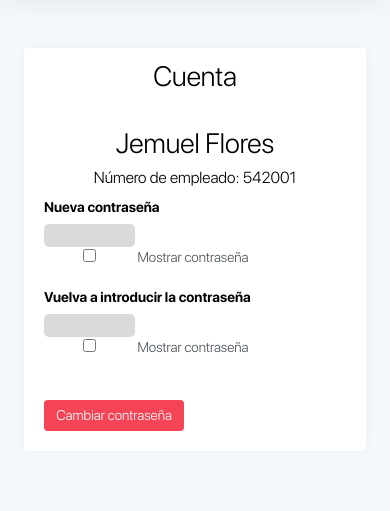
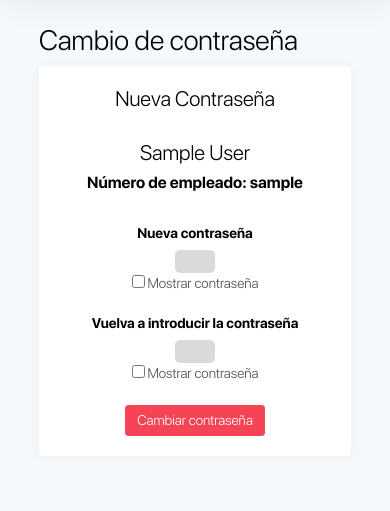
Before and after one commit to binary-penguin/iTempModerna, a PHP site: page /iTempModerna/user/update in a window 390 px wide. Shown: the part 50-561 px from the top of the page. Run offline with PHP 8.4, Linux system fonts and the light colour scheme; the visitor is signed in with stand-in values (Sample User, id 1); data that the repository does not hold is empty.

Commit message:
User, Signup, Master optimized

```diff
--- a/application/controllers/user.php
+++ b/application/controllers/user.php
@@ -7,15 +7,16 @@ class User extends Controller {
 
         $this->model = $this->loadModel('userModel');
         $this->view = $this->loadView('userView', 'user');
-        $this->view->renderHtml();
+        $this->view->renderPanel($this->model->getData());
 
     }
 
     public function update() {
         if (isset($_POST["b_cambiar_contra"])) {
-            $this->model->setUser("10");
+            $this->model->setUser($_SESSION['USER']);
             $this->model->setPassword($_POST["psw"]);
             $this->model->changePswUser();
+            $this->view->renderPanel($this->model->getData());
         }
     }
 }
--- /dev/null
+++ b/application/html/panel/user.php
@@ -0,0 +1,159 @@
+
+    <script>
+    function loadLocations() {
+        <?php  if (isset($locations)): ?>
+            <?php foreach ($locations as $location): ?>
+                document.getElementById("<?= $location['cve_ubicacion']?>").setAttribute('checked', 'checked');
+            <?php endforeach; ?>
+        <?php endif;?>
+    }
+    </script>
+
+
+
+        <div class="main">
+            <nav class="navbar navbar-expand navbar-light bg-white">
+                <a class="sidebar-toggle d-flex mr-2">
+                    <i class="hamburger align-self-center"></i>
+                </a>
+                <div class="navbar-collapse collapse">
+                    <ul class="navbar-nav ml-auto">
+                        <li class="nav-item dropdown">
+                            <a class="nav-icon dropdown-toggle d-inline-block d-sm-none" href="#" data-toggle="dropdown">
+                                <i class="align-middle" data-feather="settings"></i>
+                            </a>
+
+                            <a class="nav-link dropdown-toggle d-none d-sm-inline-block" href="#" data-toggle="dropdown">
+                                <span class="text-dark"><?=$_SESSION['NAME']?></span>
+                            </a>
+                            <div class="dropdown-menu dropdown-menu-right">
+                                <a class="dropdown-item" href="<?=URL?>account"><i class="align-middle mr-1" data-feather="user"></i>Cuenta</a>
+                                <a class="dropdown-item" href="<?=URL?>home/logout">Cerrar sesión</a>
+                            </div>
+                        </li>
+                    </ul>
+                </div>
+            </nav>
+            <main class="content">
+                <div class="container-fluid">
+                    <div>
+                        <h1>Cambio de contraseña</h1>
+                    </div>
+                    <div class="container-fluid p-0">
+                        <div class="row">
+                            <div class="col-12 col-xl d-flex text-center">
+                                <div class="card flex-fill">
+                                    <div class="card-body">
+                                        <div class="row">
+                                            <div class="col-md-12 col-lg-3 col-xl-3">
+                                                <i class="feather-lg text-primary" data-feather="key"></i>
+                                                <h3>Nueva Contraseña</h3>
+                                                <br>
+                                            </div>
+                                        </div>
+                                        <h3><?=$_SESSION['NAME']?></h3>
+                                        <h5 class="card-title bold-h5">Número de empleado: <?=$_SESSION['USER']?></h5>
+                                        <br>
+                                        <form action="<?php echo URL?>user/update" method="POST">
+                                            <h5 class="bold-h5">Nueva contraseña</h5>
+                                            <input type="password" id="psw" name="psw" class="campo-psw-user" pattern="(?=.*\d)(?=.*[a-z])(?=.*[A-Z]).{8,}" title="" required>
+                                            <br>
+                                            <div class="row">
+                                                <div class="col-12">
+                                                    <input type="checkbox" name="mostrar_contra" onclick="mostrar(document.getElementById('psw'));"/>
+                                                    <p class="card-text mostrar-txt mt-2 d-inline" >Mostrar contraseña</p>
+                                                </div>
+                                            </div>
+                                            <br>
+                                            <h5 class="bold-h5">Vuelva a introducir la contraseña</h5>
+                                            <input type="password" id="confirm_password" name="confirm_password" class="campo-psw-user" title="" required>
+                                            <br>
+                                            <div class="row">
+                                                <div class="col-12">
+                                                    <input type="checkbox" name="mostrar_contra" onclick="mostrar(document.getElementById('confirm_password'));"/>
+                                                    <p class="card-text mostrar-txt mt-2 d-inline" >Mostrar contraseña</p>
+                                                </div>
+                                            </div>
+                                            <div id="message">
+                                                <p id="letter" class="invalid">1 Letra <b>minúscula</b></p>
+                                                <p id="capital" class="invalid">1 Letra <b>mayúscula</b></p>
+                                                <p id="number" class="invalid">1 Dígito <b> numérico</b></p>
+                                                <p id="length" class="invalid">Y ser mayor a <b>8 caracteres</b></p>
+                                            </div>
+                                            <br>
+                                            <input type="submit" name="b_cambiar_contra" class="btn btn-danger" value="Cambiar contraseña" />
+                                        </form>
+                                    </div>
+                                </div>
+                            </div>
+                        </div>
+                    </div>
+                </div>
+            </main>
+        </div>
+
+    <script>
+        var password = document.getElementById("psw"),
+            confirm_password = document.getElementById("confirm_password");
+
+        function validatePassword() {
+            if (password.value != confirm_password.value) {
+                confirm_password.setCustomValidity("Favor de revisar contraseña");
+            } else {
+                confirm_password.setCustomValidity('');
+            }
+        }
+
+        password.onchange = validatePassword;
+        confirm_password.onkeyup = validatePassword;
+        var myInput = document.getElementById("psw");
+        var letter = document.getElementById("letter");
+        var capital = document.getElementById("capital");
+        var number = document.getElementById("number");
+        var length = document.getElementById("length");
+        myInput.onfocus = function() {
+            document.getElementById("message").style.display = "block";
+        }
+        myInput.onblur = function() {
+            document.getElementById("message").style.display = "none";
+        }
+        myInput.onkeyup = function() {
+            var lowerCaseLetters = /[a-z]/g;
+            if (myInput.value.match(lowerCaseLetters)) {
+                letter.classList.remove("invalid");
+                letter.classList.add("valid");
+            } else {
+                letter.classList.remove("valid");
+                letter.classList.add("invalid");
+            }
+            var upperCaseLetters = /[A-Z]/g;
+            if (myInput.value.match(upperCaseLetters)) {
+                capital.classList.remove("invalid");
+                capital.classList.add("valid");
+            } else {
+                capital.classList.remove("valid");
+                capital.classList.add("invalid");
+            }
+            var numbers = /[0-9]/g;
+            if (myInput.value.match(numbers)) {
+                number.classList.remove("invalid");
+                number.classList.add("valid");
+            } else {
+                number.classList.remove("valid");
+                number.classList.add("invalid");
+            }
+            if (myInput.value.length >= 8) {
+                length.classList.remove("invalid");
+                length.classList.add("valid");
+            } else {
+                length.classList.remove("valid");
+                length.classList.add("invalid");
+            }
+        }
+    </script>
+
+    <script src="<?=URL?>public/js/app.js"></script>
+    <script src="<?= URL?>public/js/contra.js"></script>
+</body>
+
+</html>
--- a/application/html/user.php
+++ /dev/null
@@ -1,234 +0,0 @@
-<!DOCTYPE html>
-<html lang="en">
-
-<head>
-    <meta charset="utf-8" />
-    <meta http-equiv="X-UA-Compatible" content="IE=edge" />
-    <meta name="viewport" content="width=device-width, initial-scale=1, shrink-to-fit=no" />
-
-    <title>iTemp</title>
-
-    <link rel="stylesheet" href="css/general.css" />
-    <link rel="stylesheet" type="text/css" href="css/estilos.css" />
-    <link rel="stylesheet" type="text/css" href="css/styles_cambio_contra.css" />
-    <script src="js\settings.js"></script>
-    <script type="text/javascript" src="js/contra.js"></script>
-    <link rel="icon" href="imagenaranja.png">
-</head>
-
-<body>
-    <div class="wrapper">
-        <nav id="sidebar" class="sidebar">
-            <div class="sidebar-content">
-                <a class="sidebar-brand" href="index.html">
-                    <i class="align-middle" data-feather="thermometer"></i>
-                    <span class="align-middle" id="main-title">iTemp Moderna</span>
-                </a>
-
-                <ul class="sidebar-nav">
-                    <li class="sidebar-header">Explora</li>
-
-                    <li class="sidebar-item">
-                        <a href="#dashboards" data-toggle="collapse" class="sidebar-link"> <i class="align-middle" data-feather="sliders"></i> <span class="align-middle s-title">Gráficas</span> </a>
-                        <ul id="dashboards" class="sidebar-dropdown list-unstyled collapse" data-parent="#sidebar">
-                            <li class="sidebar-item">
-                                <a class="sidebar-link" href="general.html">
-                                        General
-                                        <span class="sidebar-badge badge badge-info">224</span>
-                                    </a>
-                            </li>
-                            <li class="sidebar-item"><a class="sidebar-link" href="por_persona.html">Por persona</a></li>
-                            <li class="sidebar-item">
-                                <a class="sidebar-link" href="pirineos1.html">Pirineos I <span class="sidebar-badge badge badge-primary">100</span></a>
-                            </li>
-                            <li class="sidebar-item">
-                                <a class="sidebar-link" href="pirineos1.html">
-                                        Pirineos II
-                                        <span class="sidebar-badge badge badge-primary">95</span>
-                                    </a>
-                            </li>
-                            <li class="sidebar-item">
-                                <a class="sidebar-link" href="pirineos1.html">
-                                        Pirineos III
-                                        <span class="sidebar-badge badge badge-primary">25</span>
-                                    </a>
-                            </li>
-                            <li class="sidebar-item">
-                                <a class="sidebar-link" href="pirineos1.html">
-                                        Pirineos IIII
-                                        <span class="sidebar-badge badge badge-primary">108</span>
-                                    </a>
-                            </li>
-                        </ul>
-                    </li>
-                    <li class="sidebar-item">
-                        <a href="#pages" data-toggle="collapse" class="sidebar-link collapsed"> <i class="align-middle" data-feather="layout"></i> <span class="align-middle s-title">Reportes</span></a>
-                        <ul id="pages" class="sidebar-dropdown list-unstyled collapse" data-parent="#sidebar">
-                            <li class="sidebar-item">
-                                <a class="sidebar-link" href="tablas.html">Temperaturas Altas <span class="sidebar-badge badge badge-primary">Hoy</span></a>
-                            </li>
-                            <li class="sidebar-item">
-                                <a class="sidebar-link" href="tablas.html">Temperaturas Medias <span class="sidebar-badge badge badge-primary">Hoy</span></a>
-                            </li>
-                            <li class="sidebar-item">
-                                <a class="sidebar-link" href="tablas.html">Temperaturas Bajas <span class="sidebar-badge badge badge-primary">Hoy</span></a>
-                            </li>
-
-                            <li class="sidebar-item">
-                                <a class="sidebar-link" href="tablas.html">Temperaturas Altas <span class="sidebar-badge badge badge-primary">Semanal</span></a>
-                            </li>
-
-                            <li class="sidebar-item">
-                                <a class="sidebar-link" href="tablas.html">Temperaturas Medias <span class="sidebar-badge badge badge-primary">Semanal</span></a>
-                            </li>
-
-                            <li class="sidebar-item">
-                                <a class="sidebar-link" href="tablas.html">Temperaturas Bajas <span class="sidebar-badge badge badge-primary">Semanal</span></a>
-                            </li>
-
-                            <li class="sidebar-item"><a class="sidebar-link" href="tablas.html">Personalizado</a></li>
-                        </ul>
-                    </li>
-                </ul>
-            </div>
-        </nav>
-
-        <div class="main">
-            <nav class="navbar navbar-expand navbar-light bg-white">
-                <a class="sidebar-toggle d-flex mr-2">
-                    <i class="hamburger align-self-center"></i>
-                </a>
-                <form class="form-inline d-none d-sm-inline-block">
-                    <input class="form-control form-control-no-border mr-sm-2" type="text" placeholder="Buscar usuario..." aria-label="Search" />
-                </form>
-
-                <div class="navbar-collapse collapse">
-                    <ul class="navbar-nav ml-auto">
-                        <li class="nav-item dropdown">
-                            <a class="nav-icon dropdown-toggle d-inline-block d-sm-none" href="#" data-toggle="dropdown">
-                                <i class="align-middle" data-feather="settings"></i>
-                            </a>
-
-                            <a class="nav-link dropdown-toggle d-none d-sm-inline-block" href="#" data-toggle="dropdown">
-                                <span class="text-dark">112255 Jemuel Flores</span>
-                            </a>
-                            <div class="dropdown-menu dropdown-menu-right">
-                                <a class="dropdown-item" href="cuenta.html"><i class="align-middle mr-1" data-feather="user"></i>Cuenta</a>
-                                <a class="dropdown-item" href="#">Cerrar sesión</a>
-                            </div>
-                        </li>
-                    </ul>
-                </div>
-            </nav>
-            <div class="row pl-4 pr-4">
-                <div class="col-12 pt-5 account-card">
-                    <div class="card change-pass">
-                        <center>
-                            <h1 class="card-header">Cuenta</h1>
-                        </center>
-                        <div class="card-body">
-                            <center>
-                                <h1>Jemuel Flores</h1>
-                                <h5 class="card-title">Número de empleado: 542001</h5>
-                            </center>
-                            <form action="<?php echo URL?>user/update" method="POST">
-                                <h5 class="bold-h5">Nueva contraseña</h5>
-
-                                <input type="password" name="psw" class="campo-psw" id="psw" />
-                                <br>
-                                <div class="row">
-                                    <div class="col-12">
-                                        <input type="checkbox" name="mostrar_contra" class="campo-psw" onclick="mostrar()"/>
-                                        <p class="card-text mostrar-txt mt-2 d-inline" >Mostrar contraseña</p>
-                                    </div>
-                                </div>
-                                <br>
-                                <h5 class="bold-h5">Vuelva a introducir la contraseña</h5>
-                                <input type="password" name="confirm_password" class="campo-psw" id="confirm_password" />
-                                <br>
-                                <div class="row">
-                                    <div class="col-12">
-                                        <input type="checkbox" name="mostrar_contra" class="campo-psw" onclick="mostrar()"/>
-                                        <p class="card-text mostrar-txt mt-2 d-inline" >Mostrar contraseña</p>
-                                    </div>
-                                    <div id="message">
-                                        <h4>La contraseña debe tener al menos 8 caracteres, mayusculas, minusculas y un numero</h4>
-                                        <p id="letter" class="invalid">Una letra <b>minuscula</b></p>
-                                        <p id="capital" class="invalid">Una Letra <b>mayuscula</b></p>
-                                        <p id="number" class="invalid">Un <b>numero</b></p>
-                                        <p id="length" class="invalid">Y ser mayor a <b>8 caracters</b></p>
-                                    </div>
-                                </div>
-                                <br><br>
-                                <input type="submit" name="b_cambiar_contra" class="btn btn-danger" value="Cambiar contraseña" />
-                            </form>
-                        </div>
-                    </div>
-                </div>
-            </div>
-        </div>
-    </div>
-    <script>
-        var password = document.getElementById("psw"),
-            confirm_password = document.getElementById("confirm_password");
-
-        function validatePassword() {
-            if (password.value != confirm_password.value) {
-                confirm_password.setCustomValidity("Favor de revisar contraseña");
-            } else {
-                confirm_password.setCustomValidity('');
-            }
-        }
-
-        password.onchange = validatePassword;
-        confirm_password.onkeyup = validatePassword;
-        var myInput = document.getElementById("psw");
-        var letter = document.getElementById("letter");
-        var capital = document.getElementById("capital");
-        var number = document.getElementById("number");
-        var length = document.getElementById("length");
-        myInput.onfocus = function() {
-            document.getElementById("message").style.display = "block";
-        }
-        myInput.onblur = function() {
-            document.getElementById("message").style.display = "none";
-        }
-        myInput.onkeyup = function() {
-            var lowerCaseLetters = /[a-z]/g;
-            if (myInput.value.match(lowerCaseLetters)) {
-                letter.classList.remove("invalid");
-                letter.classList.add("valid");
-            } else {
-                letter.classList.remove("valid");
-                letter.classList.add("invalid");
-            }
-            var upperCaseLetters = /[A-Z]/g;
-            if (myInput.value.match(upperCaseLetters)) {
-                capital.classList.remove("invalid");
-                capital.classList.add("valid");
-            } else {
-                capital.classList.remove("valid");
-                capital.classList.add("invalid");
-            }
-            var numbers = /[0-9]/g;
-            if (myInput.value.match(numbers)) {
-                number.classList.remove("invalid");
-                number.classList.add("valid");
-            } else {
-                number.classList.remove("valid");
-                number.classList.add("invalid");
-            }
-            if (myInput.value.length >= 8) {
-                length.classList.remove("invalid");
-                length.classList.add("valid");
-            } else {
-                length.classList.remove("valid");
-                length.classList.add("invalid");
-            }
-        }
-    </script>
-
-    <script src="js\app.js"></script>
-</body>
-
-</html>
--- a/application/models/userModel.php
+++ b/application/models/userModel.php
@@ -43,4 +43,10 @@ class UserModel extends Model {
         $this->e_number = $e_number;
     }
 
+    public function getData(){
+        return [
+            "user" => $this->e_number,
+        ];
+    }
+
 }
--- a/public/css/general.css
+++ b/public/css/general.css
@@ -25,6 +25,13 @@
 	border-radius: 5px;
     border: 0px white;
     width: 30%;
+}
+
+.campo-psw-user {
+    background: #DADADA;
+	border-radius: 5px;
+    border: 0px white;
+    width: 15%;
 }
 
 
--- a/public/js/contra.js
+++ b/public/js/contra.js
@@ -1,9 +1,8 @@
-function mostrar(){
-	x=document.getElementById("c_contra");
-	if(x.type == "password"){
-		x.type="text";
+function mostrar(id){
+	if(id.type == "password"){
+		id.type="text";
 	}else{
-		x.type="password";
+		id.type="password";
 	}
 }
 
```
Also changed, not shown: application/html/panel/master.php (+5 -4 lines), application/html/panel/signup.php (+30 -4 lines).
